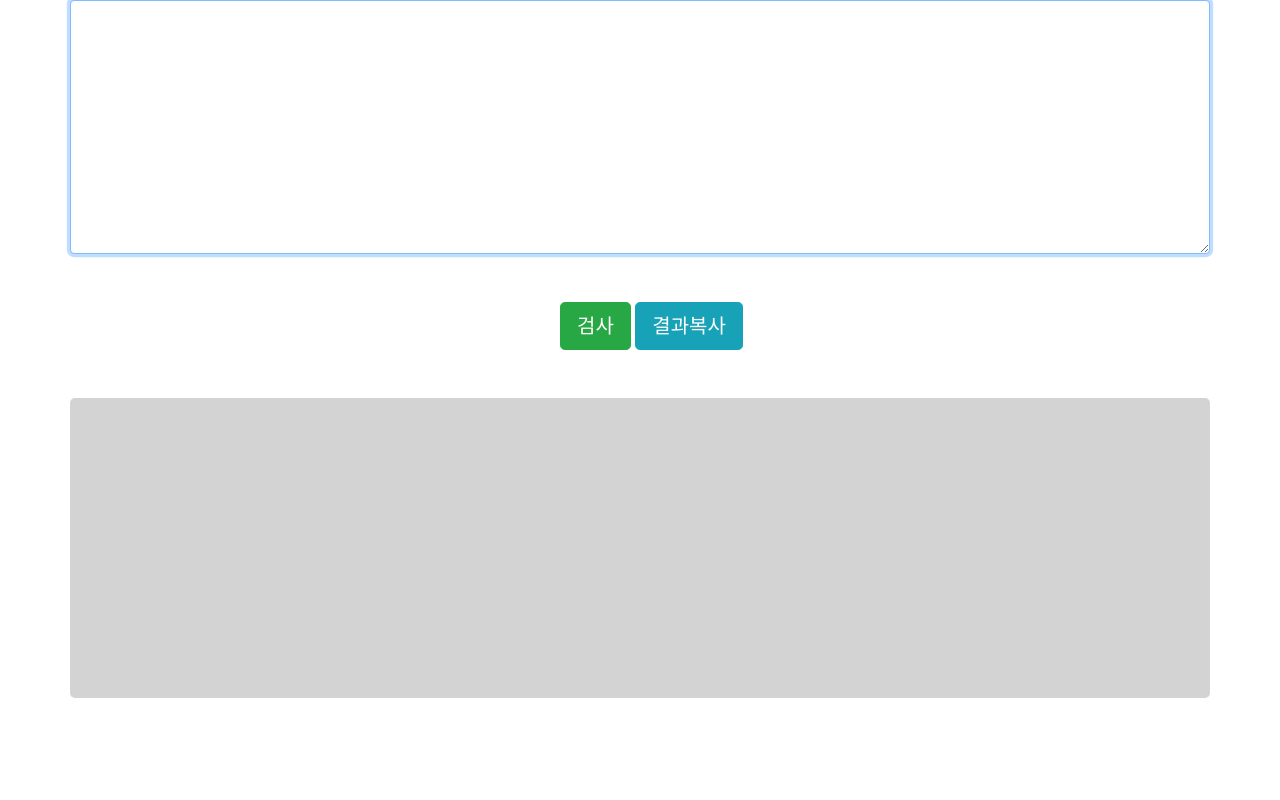
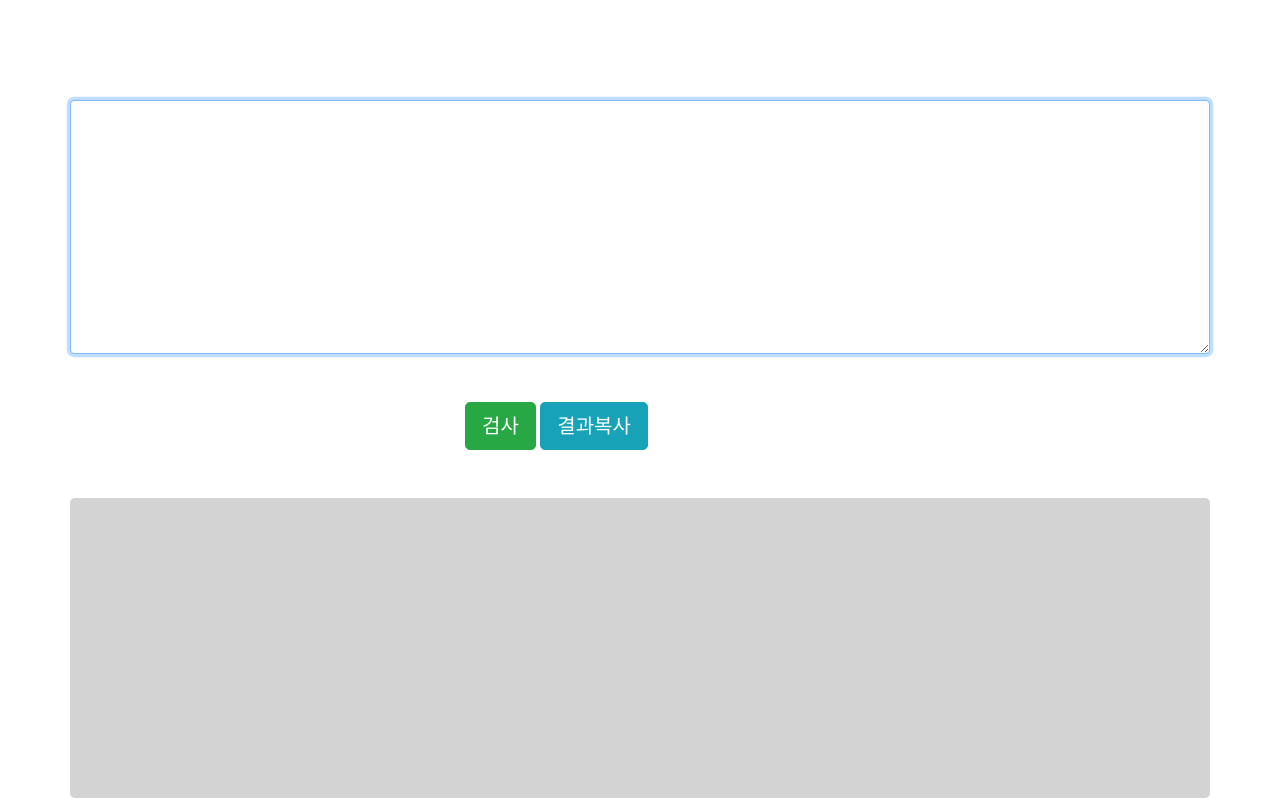
Before and after one commit to ziiiromin/spellChecker, a plain HTML site: page index.html in a window 1280 px wide. Drawn offline with nearby package versions, Linux system fonts and the light colour scheme; some packages are replaced by stand-ins of ours; a script that the page names is missing.

Commit message:
initial commit

```diff
--- a/index.html
+++ b/index.html
@@ -18,7 +18,7 @@
     </head>
     <body>
 
-        <div class="container">
+        <div class="container" style="margin-top: 100px;">
 
             <div class="row">
                 <textarea id="textarea" class="form-control" rows="10"></textarea>
@@ -27,7 +27,7 @@
             <br/><br/>
 
             <div class="row">
-                <div class="offset-sm-5 col-sm-3 offset-md-5 col-md-3 offset-lg-5 col-lg-3">
+                <div class="offset-sm-4 col-sm-4 offset-md-4 col-md-4 offset-lg-4 col-lg-4">
                     <button type="button" id="submitBtn" class="btn btn-success btn-lg">검사</button>
                     <button type="button" id="copyBtn" class="btn btn-info btn-lg" data-clipboard-target="#result">결과복사</button>
                 </div>
```
